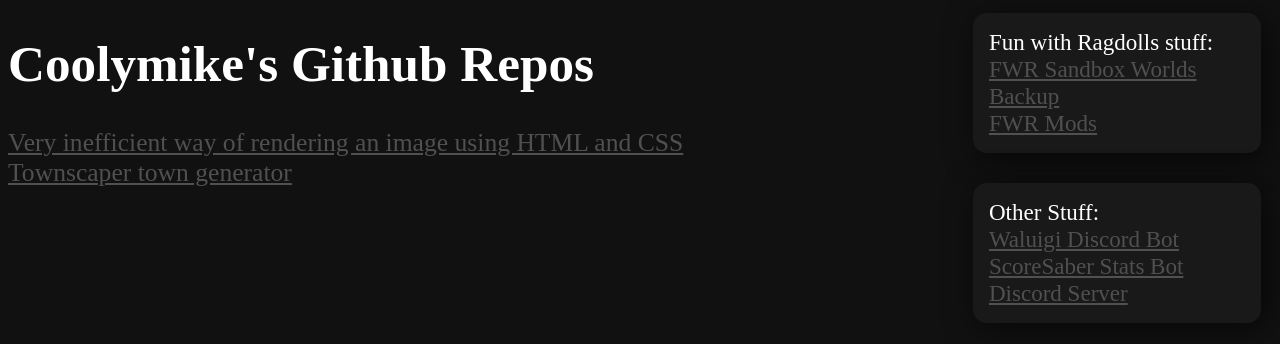
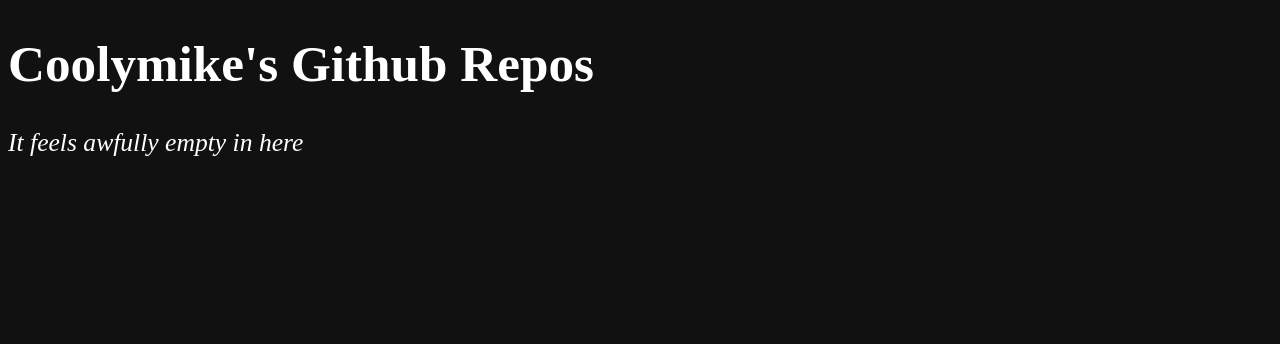
Before and after one commit to coolymike/coolymike.github.io, a plain HTML site: page index.html in a window 1280 px wide. Drawn offline with Linux system fonts and the light colour scheme.

Commit message:
Update index.html

```diff
--- a/index.html
+++ b/index.html
@@ -11,44 +11,6 @@
         background-color: rgb(17, 17, 17);
         color: white;
       }
-
-      nav {
-        width: 20%;
-        position: absolute;
-        top: 1vw;
-        right: 4vw;
-      }
-
-      #FWR-NavBar {
-        font-size: calc(14px + (26 - 14) * ((100vw - 300px) / (1600 - 300)));
-        width: 100%;
-        background-color: rgb(25, 25, 25);
-        border-radius: 0.6em;
-        padding: 0.7em;
-        -webkit-box-shadow: 5px 5px 33px 0px rgba(0, 0, 0, 0.62);
-        -moz-box-shadow: 5px 5px 33px 0px rgba(0, 0, 0, 0.62);
-        box-shadow: 5px 5px 33px 0px rgba(0, 0, 0, 0.62);
-      }
-
-      #Other-NavBar {
-        font-size: calc(14px + (26 - 14) * ((100vw - 300px) / (1600 - 300)));
-        width: 100%;
-        background-color: rgb(25, 25, 25);
-        border-radius: 0.6em;
-        padding: 0.7em;
-        -webkit-box-shadow: 5px 5px 33px 0px rgba(0, 0, 0, 0.62);
-        -moz-box-shadow: 5px 5px 33px 0px rgba(0, 0, 0, 0.62);
-        box-shadow: 5px 5px 33px 0px rgba(0, 0, 0, 0.62);
-      }
-
-      a {
-        color: rgb(80, 80, 80);
-      }
-
-      a:visited {
-        color: rgb(60, 60, 60);
-      }
-
     </style>
   </head>
 
@@ -56,30 +18,9 @@
     <h1>
     Coolymike's Github Repos
     </h1>
-    <nav>
-      <div id="FWR-NavBar">
-        Fun with Ragdolls stuff:
-        <br />
-        <a href="https://coolymike.github.io/FWR-Sandbox-Worlds-Backup/Channel%20Backup.html">FWR Sandbox Worlds Backup</a>
-        <br />
-        <a href="https://github.com/coolymike/FWR-QoL-Mod">FWR Mods</a>
-      </div>
-      <br />
-      <div id="Other-NavBar">
-        Other Stuff:
-        <br />
-        <a href="https://top.gg/bot/590197139993264138">Waluigi Discord Bot</a>
-        <br />
-        <a href="https://discord.com/api/oauth2/authorize?client_id=713494902402449441&permissions=19456&scope=bot">ScoreSaber Stats Bot</a>
-        <br />
-        <a href="https://discord.gg/9nmcBMy">Discord Server</a>
-      </div>
-    </nav>
-    <div id="Content">
-      <a href="https://htmlpreview.github.io/?https://raw.githubusercontent.com/coolymike/Inefficient-HTML-Image/master/examples/YaLikeJazz.html">Very inefficient way of rendering an image using HTML and CSS</a>
-      <br />
-      <a href="https://github.com/coolymike/TownscaperWorldGen">Townscaper town generator</a>
-    </div>
+    <em>
+      It feels awfully empty in here
+    </em>
   </body>
 
 </html>
```
